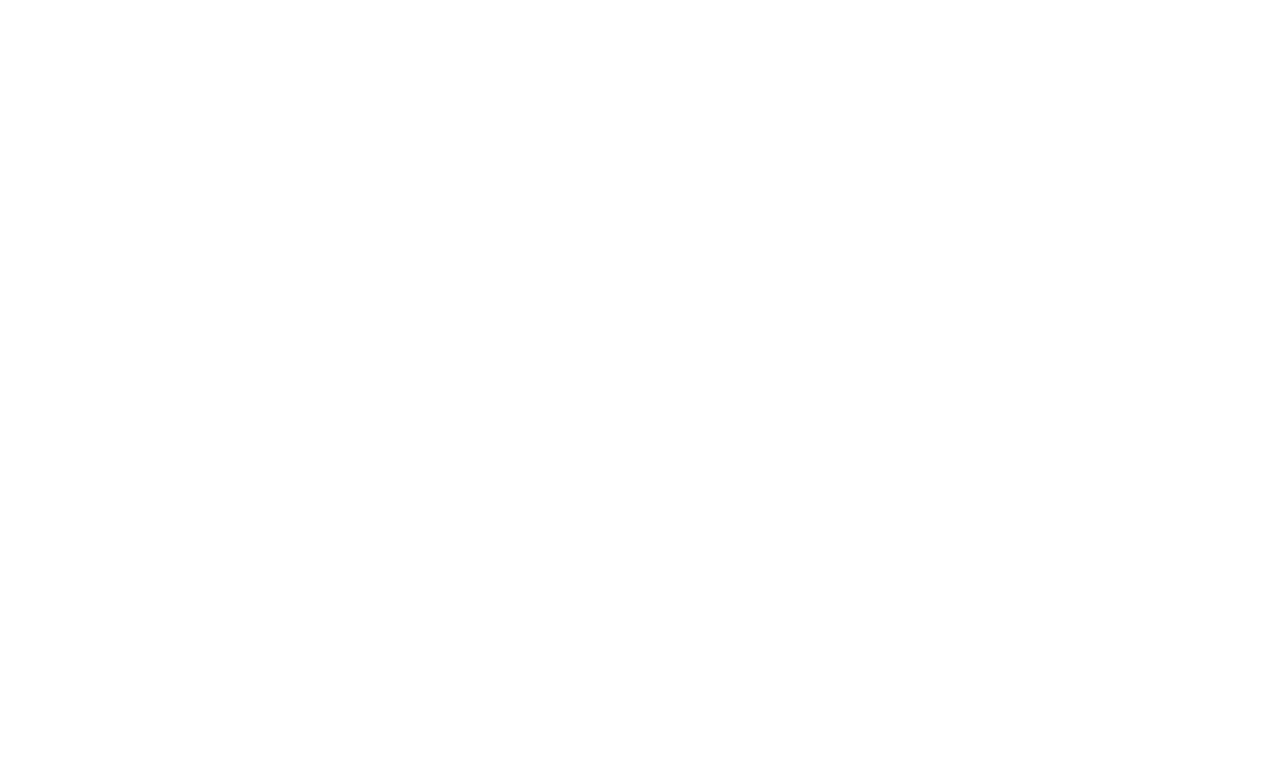
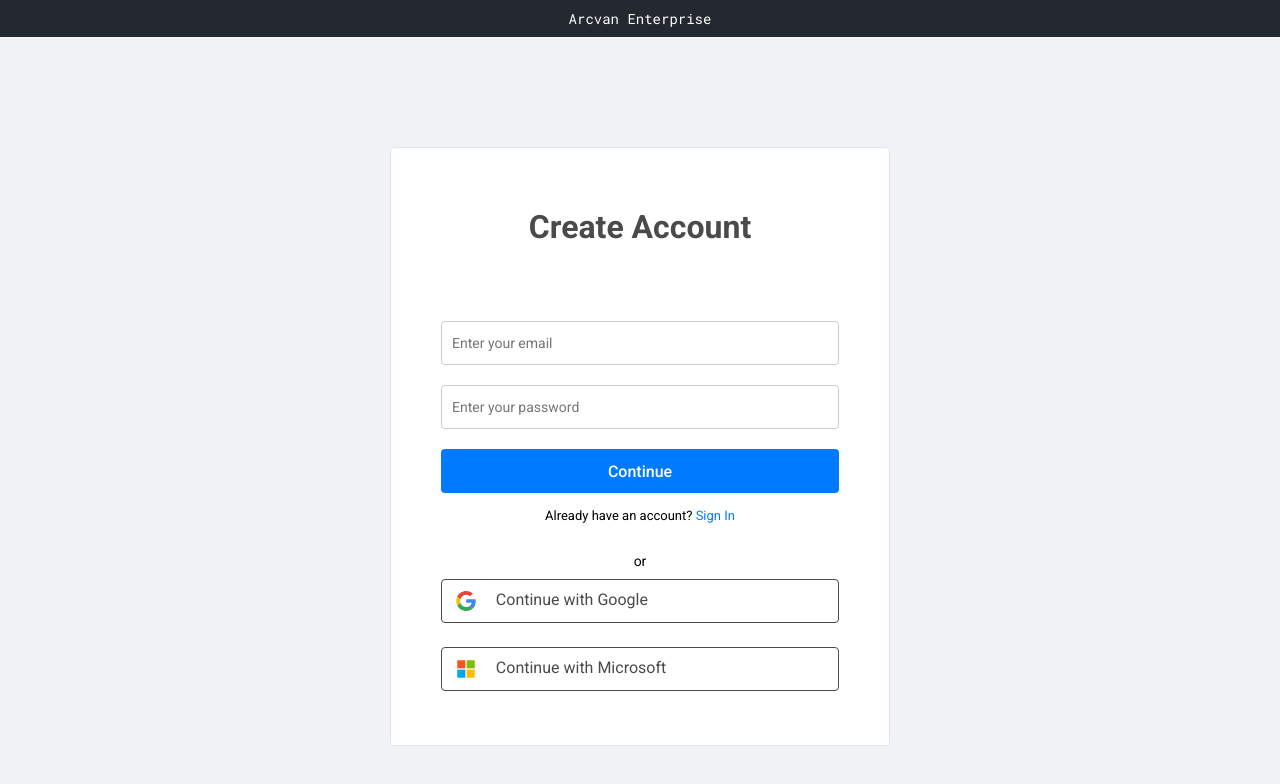
Before and after one commit to Tormalok/Project_01, a React (Vite) app in the folder frontend/: page /signup in a window 1280 px wide. Before the commit this address had no page. Shown: the top 784 px of the page. Built offline with nearby package versions, Linux system fonts and the light colour scheme.

Commit message:
Fixed the form submission to the server error

```diff
--- a/frontend/src/App.jsx
+++ b/frontend/src/App.jsx
@@ -2,6 +2,7 @@
 import { BrowserRouter as Router, Route, Routes } from 'react-router-dom';
 import Home from './pages/Home';
 import Login from './pages/Login';
+import Signup from './pages/Signup';
 
 function App() {
   return (
@@ -9,6 +10,7 @@
       <Routes>
         <Route index element={<Home />} />
         <Route path='/login' element={<Login />} />
+        <Route path='/signup' element={<Signup />} />
       </Routes>
     </Router>
   );
--- a/frontend/src/pages/Login.jsx
+++ b/frontend/src/pages/Login.jsx
@@ -1,19 +1,11 @@
-import React, { useState } from 'react';
+import React from 'react';
 import { useNavigate } from 'react-router-dom';
 import axios from 'axios';
 import RootBar from '../components/Globals/RootBar';
-import './styles/login.css';
+import './styles/login-signup.css';
 
 const Login = () => {
-  const [isSignUp, setIsSignUp] = useState(false);
-  const [signUpStep, setSignUpStep] = useState(1);
   const navigate = useNavigate(); // Hook to handle navigation
-
-  const toggleForm = (e) => {
-    e.preventDefault();
-    setIsSignUp(!isSignUp);
-    setSignUpStep(1); // Reset to first step when toggling forms
-  };
 
   const handleSignInSubmit = async (e) => {
     e.preventDefault();
@@ -50,74 +42,15 @@
     }
   };
 
-  const handleSignUpSubmit = async (e) => {
-    e.preventDefault();
-
-    const firstName = e.target.firstName.value;
-    const lastName = e.target.lastName.value;
-    const email = e.target.email.value;
-    const password = e.target.password.value;
-
-    try {
-      // Send a POST request to the backend sign-up API
-      const response = await axios.post('http://localhost:8000/api/users', {
-        firstname: firstName,
-        lastname: lastName,
-        email,
-        password,
-      });
-
-      // Handle success response
-      console.log('Sign-up successful:', response.data);
-
-      alert('User created');
-
-      // Redirect to the homepage after successful sign-up
-      navigate('/');
-    } catch (error) {
-      // Handle error response
-      console.error(
-        'Error signing up:',
-        error.response?.data?.message || error.message
-      );
-      alert(
-        'Sign-up failed: ' + (error.response?.data?.message || error.message)
-      );
-    }
-  };
-
   return (
     <div className='login-container-main'>
       <RootBar />
       <div className='login-container-inner'>
         <div className='form-box'>
           <div className='form-title'>
-            <h1>{isSignUp ? 'Create account' : 'Welcome back!'}</h1>
+            <h1>Welcome back!</h1>
           </div>
-          <form
-            className='login-form'
-            onSubmit={isSignUp ? handleSignUpSubmit : handleSignInSubmit}
-          >
-            {isSignUp && signUpStep === 2 ? (
-              <>
-                <div className='form-group'>
-                  <input
-                    type='text'
-                    id='firstName'
-                    name='firstName'
-                    placeholder='Enter your first name'
-                    required
-                  />
-                </div>
-                <div className='form-group'>
-                  <input
-                    type='text'
-                    id='lastName'
-                    name='lastName'
-                    placeholder='Enter your last name'
-                    required
-                  />
-                </div>
+          <form className='login-form' onSubmit={handleSignInSubmit}>
             <div className='form-group'>
               <input
                 type='email'
@@ -137,52 +70,17 @@
               />
             </div>
             <button type='submit' className='login-button'>
-                  Sign Up
+              Sign In
             </button>
-              </>
-            ) : (
-              <>
-                <div className='form-group'>
-                  <input
-                    type='email'
-                    id='email'
-                    name='email'
-                    placeholder='Enter your email'
-                    required
-                  />
-                </div>
-                <div className='form-group'>
-                  <input
-                    type='password'
-                    id='password'
-                    name='password'
-                    placeholder='Enter your password'
-                    required
-                  />
-                </div>
-                <button type='submit' className='login-button'>
-                  {isSignUp ? 'Sign Up' : 'Sign In'}
-                </button>
-              </>
-            )}
 
             <div className='alt-one'>
-              {isSignUp
-                ? 'Already have an account? '
-                : "Don't have an account? "}
-              <a href='#' onClick={toggleForm}>
-                {isSignUp ? 'Sign In' : 'Sign Up'}
-              </a>
+              Don't have an account? <a href='/signup'>Sign Up</a>
             </div>
 
-            {!isSignUp || signUpStep === 1 ? (
             <div className='alt-two'>
               <p>or</p>
             </div>
-            ) : null}
 
-            {!isSignUp || signUpStep === 1 ? (
-              <>
             <a href='#' className='account-option-link'>
               <div className='account-option'>
                 <div className='brand-logo-container'>
@@ -192,9 +90,7 @@
                     alt='Google logo'
                   />
                 </div>
-                    <div className='brand-logo-action'>
-                      Continue with Google
-                    </div>
+                <div className='brand-logo-action'>Continue with Google</div>
               </div>
             </a>
 
@@ -207,13 +103,9 @@
                     alt='Microsoft logo'
                   />
                 </div>
-                    <div className='brand-logo-action'>
-                      Continue with Microsoft
-                    </div>
+                <div className='brand-logo-action'>Continue with Microsoft</div>
               </div>
             </a>
-              </>
-            ) : null}
           </form>
         </div>
       </div>
--- /dev/null
+++ b/frontend/src/pages/Signup.jsx
@@ -0,0 +1,188 @@
+import React, { useState } from 'react';
+import { useNavigate } from 'react-router-dom';
+import axios from 'axios';
+import RootBar from '../components/Globals/RootBar';
+import './styles/login-signup.css';
+
+const Signup = () => {
+  const [stage, setStage] = useState('initial'); // Stage management
+  const [email, setEmail] = useState('');
+  const [password, setPassword] = useState('');
+  const [firstName, setFirstName] = useState('');
+  const [lastName, setLastName] = useState('');
+
+  const navigate = useNavigate();
+
+  // Handle the initial sign-up (email and password)
+  const handleInitialSubmit = (e) => {
+    e.preventDefault();
+    // Save email and password in state
+    setEmail(e.target.email.value);
+    setPassword(e.target.password.value);
+
+    // Move to the next stage
+    setStage('names');
+  };
+
+  // Handle the final stage (sending all data together)
+  const handleFinalSubmit = async (e) => {
+    e.preventDefault();
+
+    try {
+      // Send all data to the backend
+      const response = await axios.post('http://localhost:8000/api/users', {
+        email,
+        password,
+        firstname: firstName,
+        lastname: lastName,
+      });
+
+      console.log('Sign-up successful:', response.data);
+
+      // Store the token in local storage
+      localStorage.setItem('token', response.data.token);
+
+      alert('Sign-up complete');
+      navigate('/'); // Redirect after successful sign-up
+    } catch (error) {
+      console.error(
+        'Error signing up:',
+        error.response?.data?.message || error.message
+      );
+      alert(
+        'Sign-up failed: ' + (error.response?.data?.message || error.message)
+      );
+    }
+  };
+
+  return (
+    <div className='signup-container-main'>
+      <RootBar />
+      <div className='signup-container-inner'>
+        <div className='form-box'>
+          <div className='form-title'>
+            <h1>Create Account</h1>
+          </div>
+          {stage === 'initial' && (
+            <form className='signup-form' onSubmit={handleInitialSubmit}>
+              <div className='form-group'>
+                <input
+                  type='email'
+                  id='email'
+                  name='email'
+                  placeholder='Enter your email'
+                  required
+                />
+              </div>
+              <div className='form-group'>
+                <input
+                  type='password'
+                  id='password'
+                  name='password'
+                  placeholder='Enter your password'
+                  required
+                />
+              </div>
+              <button type='submit' className='signup-button'>
+                Continue
+              </button>
+              <div className='alt-one'>
+                Already have an account? <a href='/login'>Sign In</a>
+              </div>
+              <div className='alt-two'>
+                <p>or</p>
+              </div>
+              <a href='#' className='account-option-link'>
+                <div className='account-option'>
+                  <div className='brand-logo-container'>
+                    <img
+                      src='/google-icon.svg'
+                      className='logo'
+                      alt='Google logo'
+                    />
+                  </div>
+                  <div className='brand-logo-action'>Continue with Google</div>
+                </div>
+              </a>
+              <a href='#' className='account-option-link'>
+                <div className='account-option'>
+                  <div className='brand-logo-container'>
+                    <img
+                      src='/microsoft-icon.svg'
+                      className='logo'
+                      alt='Microsoft logo'
+                    />
+                  </div>
+                  <div className='brand-logo-action'>
+                    Continue with Microsoft
+                  </div>
+                </div>
+              </a>
+            </form>
+          )}
+          {stage === 'names' && (
+            <form className='signup-form' onSubmit={handleFinalSubmit}>
+              <div className='form-group'>
+                <input
+                  type='text'
+                  id='firstName'
+                  name='firstName'
+                  placeholder='Enter your first name'
+                  required
+                  onChange={(e) => setFirstName(e.target.value)}
+                />
+              </div>
+              <div className='form-group'>
+                <input
+                  type='text'
+                  id='lastName'
+                  name='lastName'
+                  placeholder='Enter your last name'
+                  required
+                  onChange={(e) => setLastName(e.target.value)}
+                />
+              </div>
+              <button type='submit' className='signup-button'>
+                Sign Up
+              </button>
+              <div className='alt-one'>
+                Already have an account? <a href='/login'>Sign In</a>
+              </div>
+              <div className='alt-two'>
+                <p>or</p>
+              </div>
+              <a href='#' className='account-option-link'>
+                <div className='account-option'>
+                  <div className='brand-logo-container'>
+                    <img
+                      src='/google-icon.svg'
+                      className='logo'
+                      alt='Google logo'
+                    />
+                  </div>
+                  <div className='brand-logo-action'>Continue with Google</div>
+                </div>
+              </a>
+              <a href='#' className='account-option-link'>
+                <div className='account-option'>
+                  <div className='brand-logo-container'>
+                    <img
+                      src='/microsoft-icon.svg'
+                      className='logo'
+                      alt='Microsoft logo'
+                    />
+                  </div>
+                  <div className='brand-logo-action'>
+                    Continue with Microsoft
+                  </div>
+                </div>
+              </a>
+            </form>
+          )}
+        </div>
+      </div>
+    </div>
+  );
+};
+
+export default Signup;
--- a/frontend/src/pages/styles/login.css
+++ b/frontend/src/pages/styles/login-signup.css
@@ -1,6 +1,7 @@
 @import url('https://fonts.googleapis.com/css2?family=Roboto:ital,wght@0,100;0,300;0,400;0,500;0,700;0,900;1,100;1,300;1,400;1,500;1,700;1,900&display=swap');
 
-.login-container-main {
+.login-container-main,
+.signup-container-main {
   background-color: #f0f2f4;
   font-family: 'Roboto', sans-serif;
   font-weight: 400;
@@ -9,15 +10,14 @@
   height: auto;
 }
 
-.login-container-inner {
+.login-container-inner,
+.signup-container-inner {
   margin-left: auto;
   margin-right: auto;
-  /* margin-bottom: 70px; */
   padding-top: var(--root-bar-height);
   width: 1200px;
   max-width: 100%;
   height: 130vh;
-  /* background-color: #ccc; */
   display: flex;
   flex-direction: column;
   align-items: center;
@@ -47,11 +47,13 @@
   margin-bottom: 75px;
 }
 
-.login-form .form-group {
+.login-form .form-group,
+.signup-form .form-group {
   margin-bottom: 20px;
 }
 
-.login-form input {
+.login-form input,
+.signup-form input {
   font-family: 'Roboto', sans-serif;
   font-weight: 400;
   font-style: normal;
@@ -64,12 +66,14 @@
   box-sizing: border-box;
 }
 
-.login-form input:focus {
+.login-form input:focus,
+.signup-form input:focus {
   outline: none;
   border-color: #007bff;
 }
 
-.login-button {
+.login-button,
+.signup-button {
   font-family: 'Roboto', sans-serif;
   font-weight: 400;
   font-style: normal;
@@ -85,7 +89,8 @@
   cursor: pointer;
 }
 
-.login-button:hover {
+.login-button:hover,
+.signup-button:hover {
   background-color: #0056b3;
 }
 
```
Also changed, not shown: 1 other file (tests, documents, lock files or other folders). Lines whose indentation alone changed are shown as unchanged.
